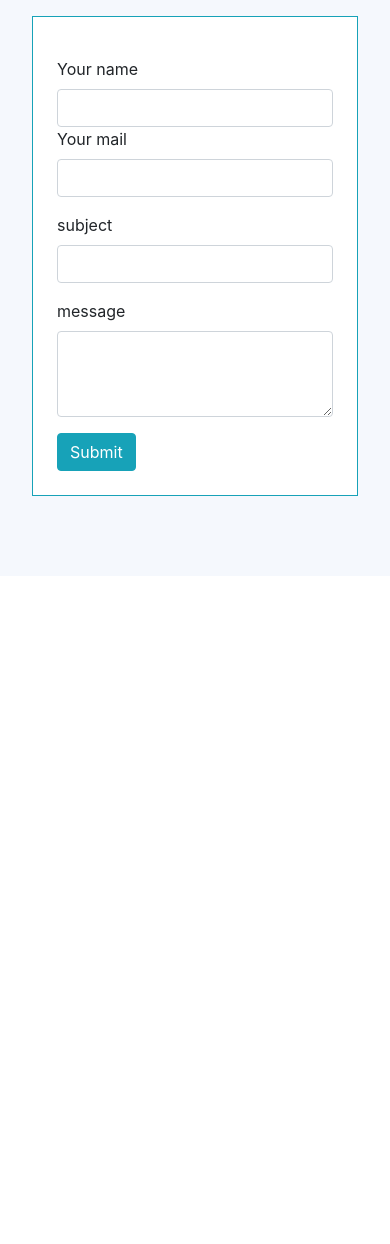
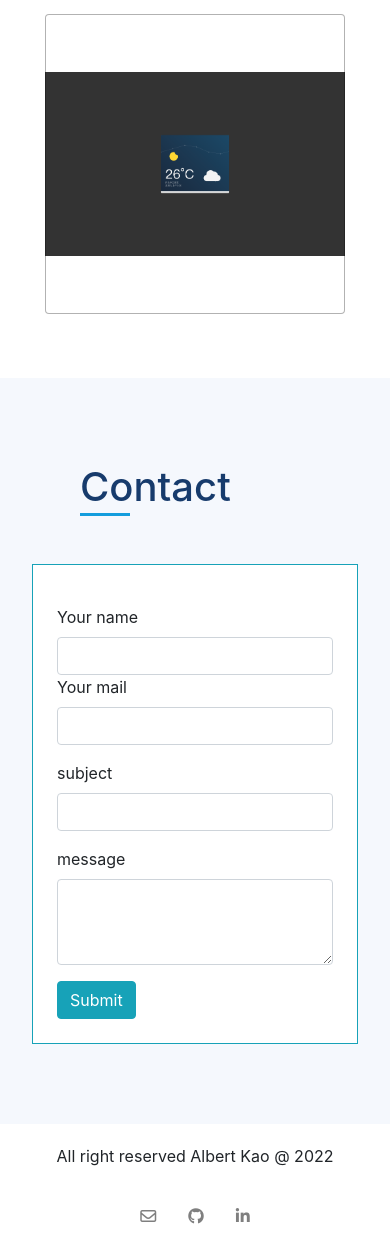
Before and after one commit to albert199577/porfolio, a PHP site: page / in a window 390 px wide. Shown: the part 2668-3912 px from the top of the page. Before the commit the page ends 3164 px from the top, so only its background shows below. Run offline with PHP 8.4, Linux system fonts and the light colour scheme.

Commit message:
add footer

```diff
--- a/index.html
+++ b/index.html
@@ -121,7 +121,14 @@
             </form>
         </main>
     </section>
-
+    <footer class="footer">
+        <p>All right reserved Albert Kao @ 2022</p>
+        <ul>
+            <li><a href="mailto:mso729049@gmail.com"><i class="far fa-envelope"></i></a></li>
+            <li><a href="https://github.com/albert199577"><i class="fab fa-github"></i></a></li>
+            <li><a href="https://www.linkedin.com/in/albert-kao-2037b9228/"><i class="fab fa-linkedin-in"></i></a></li>
+        </ul>
+    </footer>
     <script src="https://cdn.jsdelivr.net/npm/jquery@3.5.1/dist/jquery.slim.min.js" integrity="sha384-DfXdz2htPH0lsSSs5nCTpuj/zy4C+OGpamoFVy38MVBnE+IbbVYUew+OrCXaRkfj" crossorigin="anonymous"></script>
     <script src="https://cdn.jsdelivr.net/npm/popper.js@1.16.1/dist/umd/popper.min.js" integrity="sha384-9/reFTGAW83EW2RDu2S0VKaIzap3H66lZH81PoYlFhbGU+6BZp6G7niu735Sk7lN" crossorigin="anonymous"></script>
     <script src="https://cdn.jsdelivr.net/npm/bootstrap@4.6.1/dist/js/bootstrap.min.js" integrity="sha384-VHvPCCyXqtD5DqJeNxl2dtTyhF78xXNXdkwX1CZeRusQfRKp+tA7hAShOK/B/fQ2" crossorigin="anonymous"></script>
--- a/style.css
+++ b/style.css
@@ -523,7 +523,7 @@ nav .menu li a:hover {
 
 .portfolio-page ul.protfolio-list li {
   width: 100%;
-  height: 100%;
+  height: 300px;
   border: 1px solid rgba(0, 0, 0, 0.3);
   border-radius: 4px;
   overflow: hidden;
@@ -602,4 +602,51 @@ nav .menu li a:hover {
   background-color: white;
   max-width: 600px;
 }
+
+.footer {
+  display: -webkit-box;
+  display: -ms-flexbox;
+  display: flex;
+  -ms-flex-pack: distribute;
+      justify-content: space-around;
+  -webkit-box-align: center;
+      -ms-flex-align: center;
+          align-items: center;
+  height: 120px;
+}
+
+.footer p {
+  margin: 0;
+}
+
+.footer ul {
+  margin: 0;
+  padding: 0;
+  list-style-type: none;
+  display: -webkit-box;
+  display: -ms-flexbox;
+  display: flex;
+}
+
+.footer ul li i {
+  color: rgba(0, 0, 0, 0.5);
+  margin: 1rem;
+  font-size: 1rem;
+}
+
+.footer ul li i:hover {
+  color: #93e7d1;
+}
+
+@media (max-width: 600px) {
+  .footer {
+    -webkit-box-orient: vertical;
+    -webkit-box-direction: normal;
+        -ms-flex-flow: column;
+            flex-flow: column;
+  }
+  .footer p {
+    margin: 1rem;
+  }
+}
 /*# sourceMappingURL=style.css.map */
--- a/style.sass
+++ b/style.sass
@@ -1,5 +1,6 @@
 $color_title: #173b6c
 $color_blue_background: #f5f8fd
+$color_icon_hover: #93e7d1
 
 
 *
@@ -351,7 +352,7 @@ nav
         // grid-template-areas: "grid_1 big big" "grid_2 big big" "grid_3 grid_4 grid_5" "grid_6 grid_7 grid_8
         li
             width: 100%
-            height: 100%
+            height: 300px
             border: 1px solid rgba(0, 0, 0, .3)
             border-radius: 4px
             overflow: hidden
@@ -416,3 +417,30 @@ nav
         form
             background-color: white
             max-width: 600px
+
+
+.footer
+    display: flex
+    justify-content: space-around
+    align-items: center
+    height: 120px
+    p
+        margin: 0
+    ul
+        margin: 0
+        padding: 0
+        list-style-type: none
+        display: flex
+        li
+            i
+                color: rgba(0, 0, 0, .5)
+                margin: 1rem
+                font-size: 1rem
+                &:hover
+                    color: $color_icon_hover
+
+@media (max-width: 600px)
+    .footer
+        flex-flow: column
+        p
+            margin: 1rem
```
